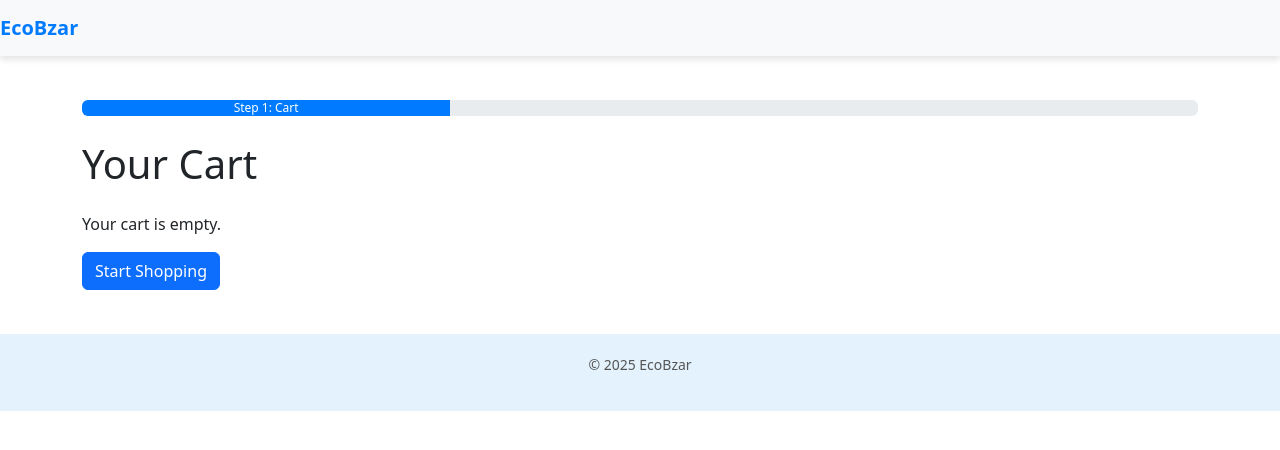
After one commit to NoelChua353/app-dev-project, a Flask app: template src/templates/cart.html in a window 1280 px wide. The commit adds this page. Shown: the top 450 px of the page. Run offline with Flask 3, Linux system fonts and the light colour scheme; the template is opened without the code that fills it, so the values that code supplies are empty; parts of the project's set-up code (start-up, migrations or seed data) failed here and were passed over.

Commit message:
Project progress review

```diff
--- a/src/main.py
+++ b/src/main.py
@@ -0,0 +1,67 @@
+from flask import Flask, render_template, request, redirect, url_for, session
+import shelve
+
+app = Flask(__name__)
+app.secret_key = 'your_secret_key'  # Required for session handling
+
+# Import database functions from database.py
+from database import create_products_db, get_all_products, get_product_by_id
+
+@app.route('/')
+def browse_products():
+    products = get_all_products()
+    return render_template('product_browsing.html', products=products)
+
+@app.route('/product/<product_id>')
+def product_details(product_id):
+    product = get_product_by_id(product_id)
+    return render_template('product_details.html', product=product, product_id=product_id)
+
+@app.route('/add_to_cart', methods=['POST'])
+def add_to_cart():
+    product_id = request.form.get('product_id')
+    if 'cart' not in session:
+        session['cart'] = {}
+    cart = session['cart']
+    if product_id in cart:
+        cart[product_id]['quantity'] += 1
+    else:
+        product = get_product_by_id(product_id)
+        cart[product_id] = {'name': product['name'], 'price': product['price'], 'quantity': 1}
+    session['cart'] = cart
+    return redirect(url_for('browse_products'))
+
+@app.route('/cart')
+def view_cart():
+    cart = session.get('cart', {})
+    return render_template('cart.html', cart=cart.values())
+
+@app.route('/remove_from_cart', methods=['POST'])
+def remove_from_cart():
+    product_id = request.form.get('product_id')
+    cart = session.get('cart', {})
+    if product_id in cart:
+        del cart[product_id]
+    session['cart'] = cart
+    return redirect(url_for('view_cart'))
+
+@app.route('/checkout')
+def checkout():
+    return render_template('checkout.html')
+
+@app.route('/process_payment', methods=['POST'])
+def process_payment():
+    # Process payment logic (integrate with Stripe API here)
+    session['purchased_items'] = session.get('cart', {})
+    session['cart'] = {}
+    return redirect(url_for('success'))
+
+@app.route('/success')
+def success():
+    purchased_items = session.get('purchased_items', {})
+    total = sum(item['price'] * item['quantity'] for item in purchased_items.values())
+    return render_template('success.html', purchased_items=purchased_items.values(), total=total)
+
+if __name__ == '__main__':
+    create_products_db()
+    app.run(debug=True)
--- /dev/null
+++ b/src/static/css/base.css
@@ -0,0 +1,128 @@
+/* General Body Styling */
+body {
+    font-family: 'Roboto', Arial, sans-serif;
+    background-color: #f8f9fa;
+    margin: 0;
+    padding: 0;
+}
+
+/* Navbar */
+.navbar {
+    background-color: #e3f2fd;
+    box-shadow: 0 4px 6px rgba(0, 0, 0, 0.1);
+}
+
+.navbar-brand {
+    font-weight: bold;
+    font-size: 1.5rem;
+    color: #007bff !important;
+}
+
+.navbar-nav .nav-link {
+    color: #555 !important;
+    font-weight: 500;
+}
+
+.navbar-nav .nav-link:hover {
+    color: #007bff !important;
+}
+
+/* Main Container */
+main.container {
+    padding-top: 20px;
+    padding-bottom: 20px;
+}
+
+/* Cards */
+.card {
+    border: none;
+    border-radius: 10px;
+    box-shadow: 0 2px 4px rgba(0, 0, 0, 0.1);
+    transition: transform 0.2s, box-shadow 0.2s;
+}
+
+.card:hover {
+    transform: translateY(-5px);
+    box-shadow: 0 6px 12px rgba(0, 0, 0, 0.15);
+}
+
+.card-img-top {
+    border-top-left-radius: 10px;
+    border-top-right-radius: 10px;
+}
+
+.card-title {
+    font-size: 1.25rem;
+    font-weight: bold;
+}
+
+.card-text {
+    color: #555;
+}
+
+/* Buttons */
+.btn-primary {
+    background-color: #007bff;
+    border-color: #007bff;
+    transition: background-color 0.3s, border-color 0.3s;
+}
+
+.btn-primary:hover {
+    background-color: #0056b3;
+    border-color: #0056b3;
+}
+
+.btn-success {
+    background-color: #28a745;
+    border-color: #28a745;
+}
+
+.btn-success:hover {
+    background-color: #218838;
+    border-color: #1e7e34;
+}
+
+/* Footer */
+footer {
+    background-color: #e3f2fd;
+    padding: 20px 0;
+    text-align: center;
+    color: #555;
+    font-size: 0.875rem;
+}
+
+/* Progress Bar */
+.progress-bar {
+    background-color: #007bff !important;
+}
+
+/* Product Details */
+.product-details img {
+    max-width: 100%;
+    border-radius: 10px;
+}
+
+.product-details h1 {
+    font-size: 2rem;
+    font-weight: bold;
+    margin-top: 20px;
+}
+
+.product-details p {
+    font-size: 1rem;
+    color: #555;
+    line-height: 1.5;
+}
+
+/* Utility Classes */
+.mt-4 {
+    margin-top: 1.5rem !important;
+}
+
+.mb-4 {
+    margin-bottom: 1.5rem !important;
+}
+
+.text-center {
+    text-align: center !important;
+}
--- a/src/templates/base.html
+++ b/src/templates/base.html
@@ -0,0 +1,23 @@
+<!DOCTYPE html>
+<html lang="en">
+<head>
+    <meta charset="UTF-8">
+    <meta name="viewport" content="width=device-width, initial-scale=1.0">
+    <title>{% block title %}EcoBzar{% endblock %}</title>
+    <link rel="stylesheet" href="{{ url_for('static', filename='css/base.css') }}">
+    <link rel="stylesheet" href="https://cdn.jsdelivr.net/npm/bootstrap@5.3.0/dist/css/bootstrap.min.css">
+</head>
+<body>
+    <header>
+        <nav class="navbar navbar-expand-lg navbar-light bg-light">
+            <a class="navbar-brand" href="/">EcoBzar</a>
+        </nav>
+    </header>
+    <main class="container">
+        {% block content %}{% endblock %}
+    </main>
+    <footer class="text-center mt-4">
+        <p>&copy; 2025 EcoBzar</p>
+    </footer>
+</body>
+</html>
--- /dev/null
+++ b/src/templates/cart.html
@@ -0,0 +1,27 @@
+{% extends 'base.html' %}
+{% block title %}Your Cart{% endblock %}
+{% block content %}
+<div class="progress my-4">
+    <div class="progress-bar" role="progressbar" style="width: 33%;" aria-valuenow="33" aria-valuemin="0" aria-valuemax="100">Step 1: Cart</div>
+</div>
+
+<h1 class="mb-4">Your Cart</h1>
+{% if cart %}
+<ul class="list-group mb-4">
+    {% for item in cart %}
+    <li class="list-group-item d-flex justify-content-between align-items-center">
+        {{ item.name }} - ${{ item.price }} x {{ item.quantity }}
+        <form action="/remove_from_cart" method="POST" style="display: inline;">
+            <input type="hidden" name="product_id" value="{{ item.id }}">
+            <button type="submit" class="btn btn-danger btn-sm">Remove</button>
+        </form>
+    </li>
+    {% endfor %}
+</ul>
+<a href="/" class="btn btn-secondary">Back to Products</a>
+<a href="/checkout" class="btn btn-primary">Proceed to Checkout</a>
+{% else %}
+<p>Your cart is empty.</p>
+<a href="/" class="btn btn-primary">Start Shopping</a>
+{% endif %}
+{% endblock %}
```
Also changed, not shown: src/database.py (added, +32 -0 lines), src/static/css/checkout.css (deleted, +0 -67 lines), src/templates/checkout.html (+24 -37 lines), src/templates/product_browsing.html (added, +19 -0 lines), src/templates/product_details.html (added, +14 -0 lines), src/templates/success.html (added, +17 -0 lines).
